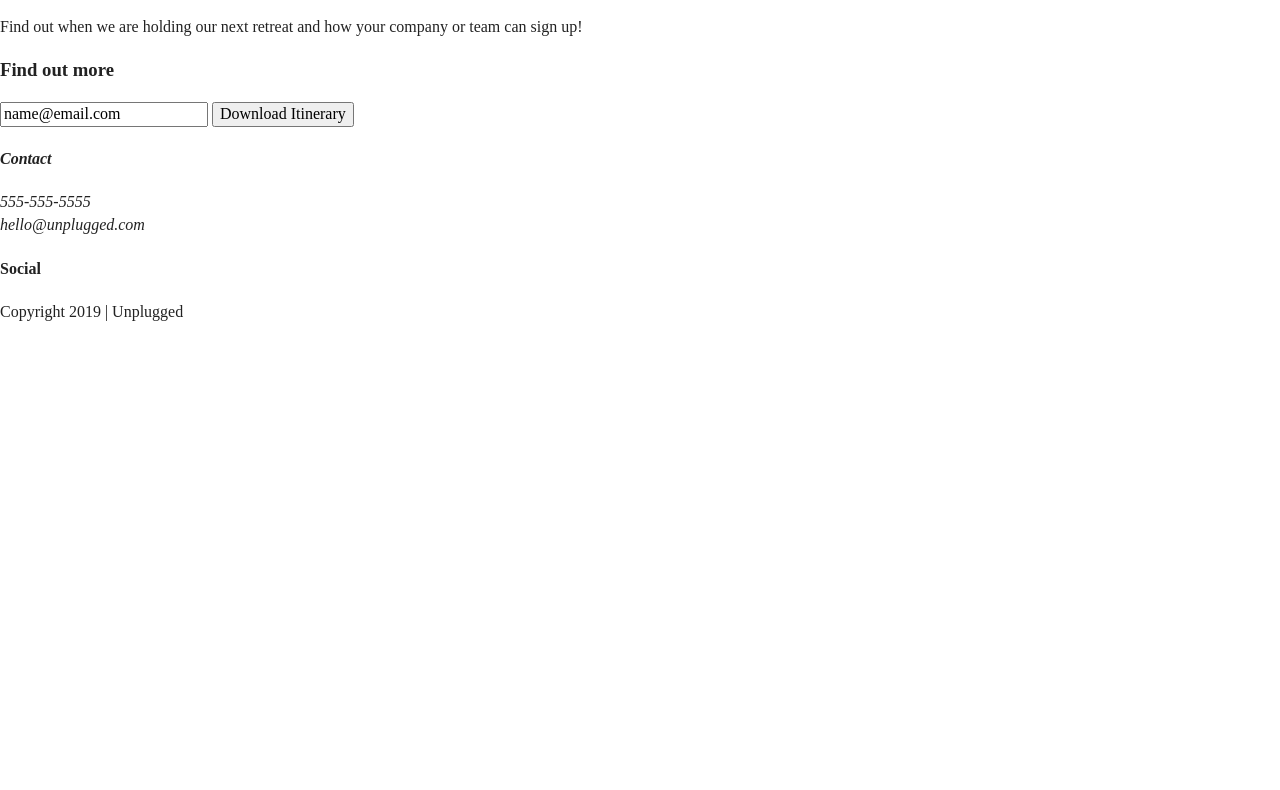
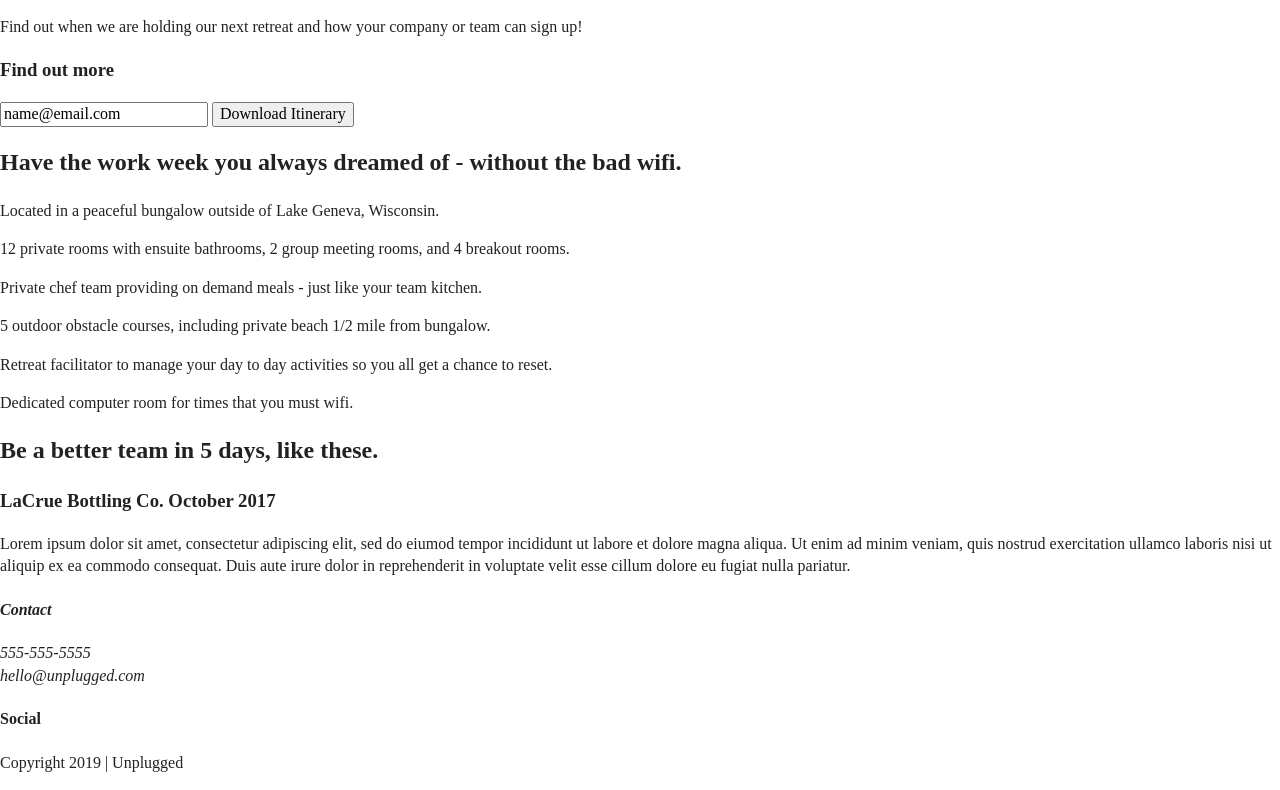
Before and after one commit to Chels-S/206-unplugged-project, a plain HTML site: page index.html in a window 1280 px wide. Shown: the part 243-1033 px from the top of the page. Before the commit the page ends 800 px from the top, so only its background shows below. Drawn offline with nearby package versions, Linux system fonts and the light colour scheme.

Commit message:
Added features and review content for homepage.

```diff
--- a/index.html
+++ b/index.html
@@ -59,6 +59,53 @@
         </div> <!-- dside content wrapper ends -->
         </aside>
 
+        <section class="features">
+          <div class="content-wrapper">
+           <h2>Have the work week you always dreamed of - without the bad wifi.</h2>
+           <div class="features-items">
+             <article>
+              <p class="fontawesome-icon"></p>
+              <p class="features-item-description">Located in a peaceful bungalow outside of Lake Geneva, Wisconsin.</p>
+            </article>
+            <article>
+              <p class="fontawesome-icon"></p>
+              <p class="features-item-description">12 private rooms with ensuite bathrooms, 2 group meeting rooms, and 4 breakout rooms.</p>
+            </article>
+            <article>
+              <p class="fontawesome-icon"></p>
+              <p class="features-item-description">Private chef team providing on demand meals - just like your team kitchen.</p>
+            </article>
+            <article>
+              <p class="fontawesome-icon"></p>
+              <p class="features-item-description">5 outdoor obstacle courses, including private beach 1/2 mile from bungalow.</p>
+            </article>
+            <article>
+              <p class="fontawesome-icon"></p>
+              <p class="features-item-description">Retreat facilitator to manage your day to day activities so you all get a chance to reset.</p>
+            </article>
+            <article>
+              <p class="fontawesome-icon"></p>
+              <p class="features-item-description">Dedicated computer room for times that you must wifi.</p>
+            </article>
+          </div>
+        </div>
+        </section>
+
+        <section class="reviews">
+          <div class="content-wrapper">
+            <h2>Be a better team in 5 days, like these.</h2>
+            <article>
+              <div>
+                <h3>LaCrue Bottling Co. October 2017</h3>
+                <p>Lorem ipsum dolor sit amet, consectetur adipiscing elit, sed do eiumod tempor incididunt ut labore et
+                   dolore magna aliqua. Ut enim ad minim veniam, quis nostrud exercitation ullamco laboris nisi ut aliquip
+                   ex ea commodo consequat. Duis aute irure dolor in reprehenderit in voluptate velit esse cillum dolore eu
+                   fugiat nulla pariatur.</p>
+              </div>
+            </article>
+          </div>
+        </section>
+
     </main> <!-- main wrapper -->
 
     <footer>
```
